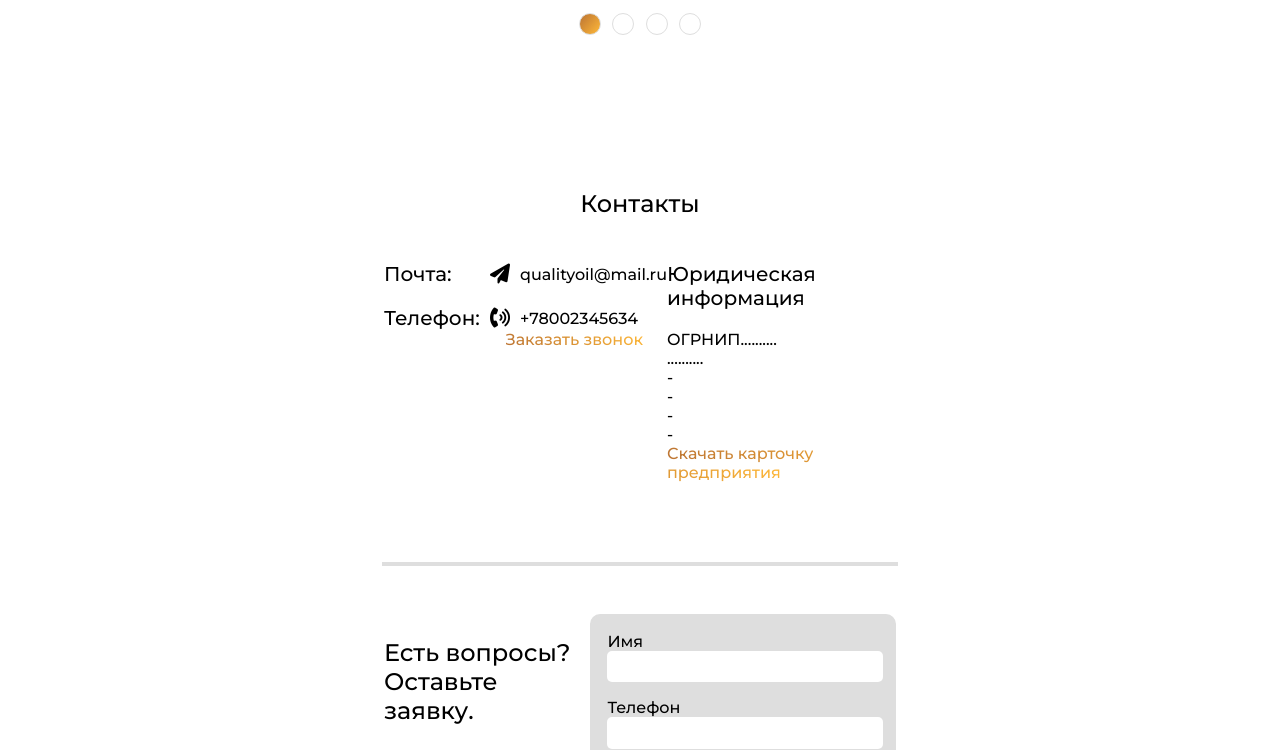
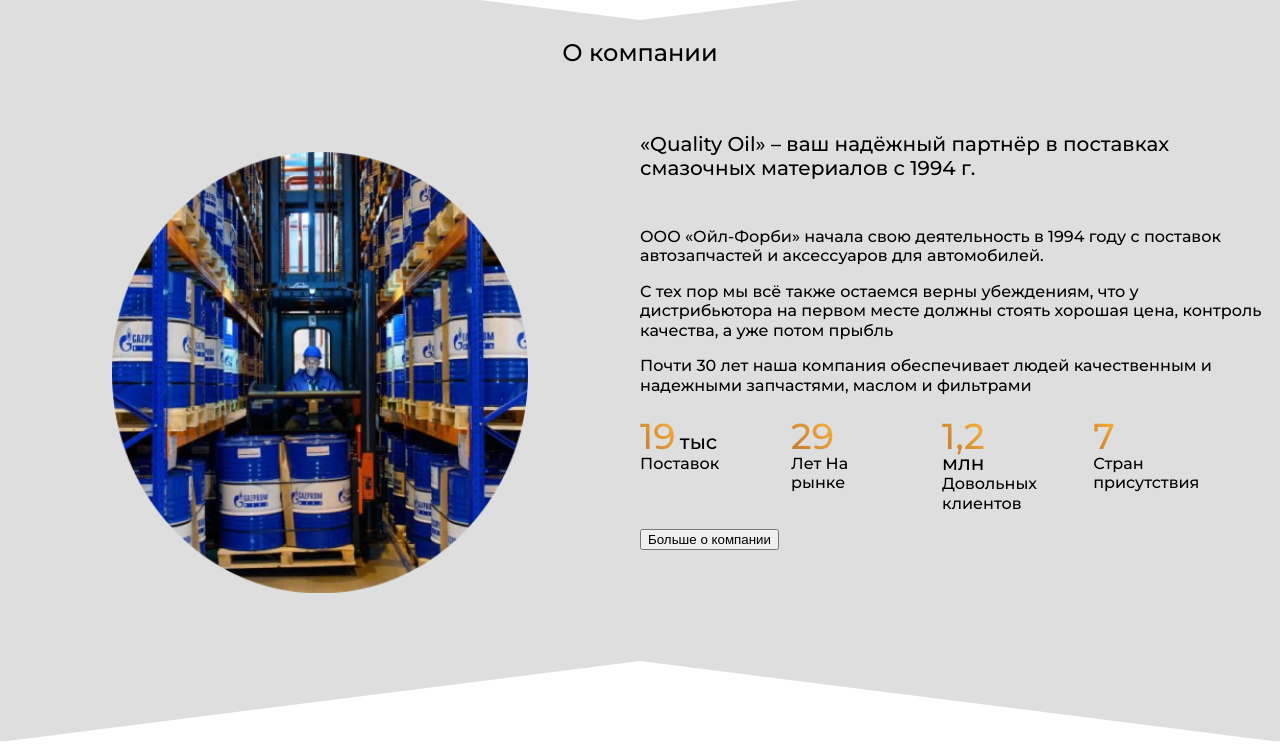
Before and after one commit to NotedAD/OilShop, a React (Vite) app: page / in a window 1280 px wide. Shown: the part 635-1385 px from the top of the page. Built offline with nearby package versions, Linux system fonts and the light colour scheme.

Commit message:
add about company in main page

```diff
--- a/src/components/pages/Main/Main.jsx
+++ b/src/components/pages/Main/Main.jsx
@@ -3,7 +3,7 @@
 function Main() {
   return (
     <main className={classes.main}>
-      <div className={classes.content}>
+      <div className={classes.cardFullContent}>
         <div className={classes.arrow}>
           <i className="fa-solid fa-chevron-left" />
         </div>
@@ -17,7 +17,7 @@
                 </h2>
                 <p>Для каждого из направлений мы собрали типовые продукты.
                   Мы рекомендуем связаться с нашими специалистами чтобы подобрать правильный продукт.</p>
-                  <button className={classes.button}>Узнать больше</button>
+                <button className={classes.button}>Узнать больше</button>
               </div>
             </div>
 
@@ -38,6 +38,47 @@
         </div>
       </div>
 
+      <div className={classes.aboutCompany}>
+        <div className={classes.triangeTop}>
+
+        </div>
+
+        <div className={classes.aboutCompanyContent}>
+          <h2>О компании</h2>
+
+          <div className={classes.contentAbout}>
+            <div className={classes.imageAbout}>
+              <img src="/Mask group.png" alt="" />
+            </div>
+
+            <div className={classes.textAbout}>
+              <h6>«Quality Oil» – ваш надёжный партнёр в поставках
+                смазочных материалов с 1994 г.</h6>
+
+              <p>ООО «Ойл-Форби» начала свою деятельность в 1994 году с поставок автозапчастей и аксессуаров для автомобилей.</p>
+
+              <p>
+                С тех пор мы всё также остаемся верны убеждениям, что у дистрибьютора на первом месте  должны стоять хорошая цена, контроль качества, а уже потом прыбль
+              </p>
+
+              <p>Почти 30 лет наша компания обеспечивает людей качественным и надежными запчастями, маслом и фильтрами</p>
+              <div className={classes.aboutDataNumber}>
+                <p className={classes.aboutDataNumberP}><span className={classes.aboutDataNumberInfo}>19</span> <span className={classes.aboutDataNumberMoreInfo}>тыс</span><br /> Поставок</p>
+                <p className={classes.aboutDataNumberP}><span className={classes.aboutDataNumberInfo}>29</span><br /> Лет На рынке</p>
+                <p className={classes.aboutDataNumberP}><span className={classes.aboutDataNumberInfo}>1,2</span> <span className={classes.aboutDataNumberMoreInfo}>млн</span><br /> Довольных клиентов</p>
+                <p className={classes.aboutDataNumberP}><span className={classes.aboutDataNumberInfo}>7</span><br /> Стран присутствия</p>
+              </div>
+
+              <button className={classes.aboutCompanyButton}>Больше о компании</button>
+            </div>
+
+          </div>
+        </div>
+
+        <div className={classes.triangeBottom}>
+
+        </div>
+      </div>
     </main>
   )
 }
--- a/src/components/pages/Main/Main.module.scss
+++ b/src/components/pages/Main/Main.module.scss
@@ -1,16 +1,17 @@
 @import '../../../mixins_variables/mixins.scss';
 
 .main {
-  height: 88vh;
+  height: auto;
   display: flex;
   align-items: center;
   justify-content: center;
   width: 100%;
+  flex-direction: column;
 }
 
-.content {
+.cardFullContent {
   width: 70%;
-  height: 75%;
+  height: 60vh;
   display: flex;
   align-items: center;
 }
@@ -132,3 +133,108 @@
     height: 20px;
   }
 }
+
+.aboutCompany {
+  background: #DEDEDE;
+  width: 100%;
+  height: 100vh;
+}
+
+.aboutCompanyContent {
+  width: 100%;
+  height: 80%;
+  display: flex;
+  justify-content: center;
+  align-items: center;
+  flex-direction: column;
+
+  h2 {
+    width: 100%;
+    height: 10%;
+    margin: 0;
+    display: flex;
+    align-items: center;
+    justify-content: center;
+    font-weight: 500;
+    font-size: 24px;
+    line-height: 29.26px;
+  }
+}
+
+.contentAbout {
+  display: flex;
+  width: 100%;
+  height: 90%;
+}
+
+.imageAbout {
+  height: 100%;
+  width: 50%;
+  display: flex;
+  justify-content: center;
+  align-items: center;
+
+  img {
+    width: calc(10rem + 40%);
+  }
+}
+
+.textAbout {
+  width: 49%;
+  height: 100%;
+
+  h6 {
+    font-weight: 500;
+    font-size: 20px;
+    line-height: 24.38px;
+  }
+
+  p {
+    line-height: 19.5px;
+  }
+}
+
+.triangeTop {
+  width: 100%;
+  height: 10%;
+  background: transparent;
+  transform: rotate(-180deg);
+  background: #fff;
+  clip-path: polygon(0% 100%, 50% 0%, 100% 100%);
+  position: relative;
+  bottom: 1px;
+}
+
+.triangeBottom {
+  width: 100%;
+  height: calc(10% + 1px);
+  background: transparent;
+  background: #fff;
+  clip-path: polygon(0% 100%, 50% 0%, 100% 100%);
+}
+
+.aboutDataNumber {
+  display: flex;
+  width: 85%;
+  justify-content: space-between;
+}
+
+.aboutDataNumberP{
+  width: 15%;
+}
+.aboutCompanyButton{
+
+}
+.aboutDataNumberInfo {
+  font-size: 36px;
+  background: var(--link-color-specific);
+  ;
+  -webkit-background-clip: text;
+  -webkit-text-fill-color: transparent;
+  background-clip: text;
+  -moz-text-fill-color: transparent;
+}
+
+.aboutDataNumberMoreInfo {
+  font-size: 20px
+}
```
Also changed, not shown: public/Mask group.png (added), 1 other file (tests, documents, lock files or other folders).
